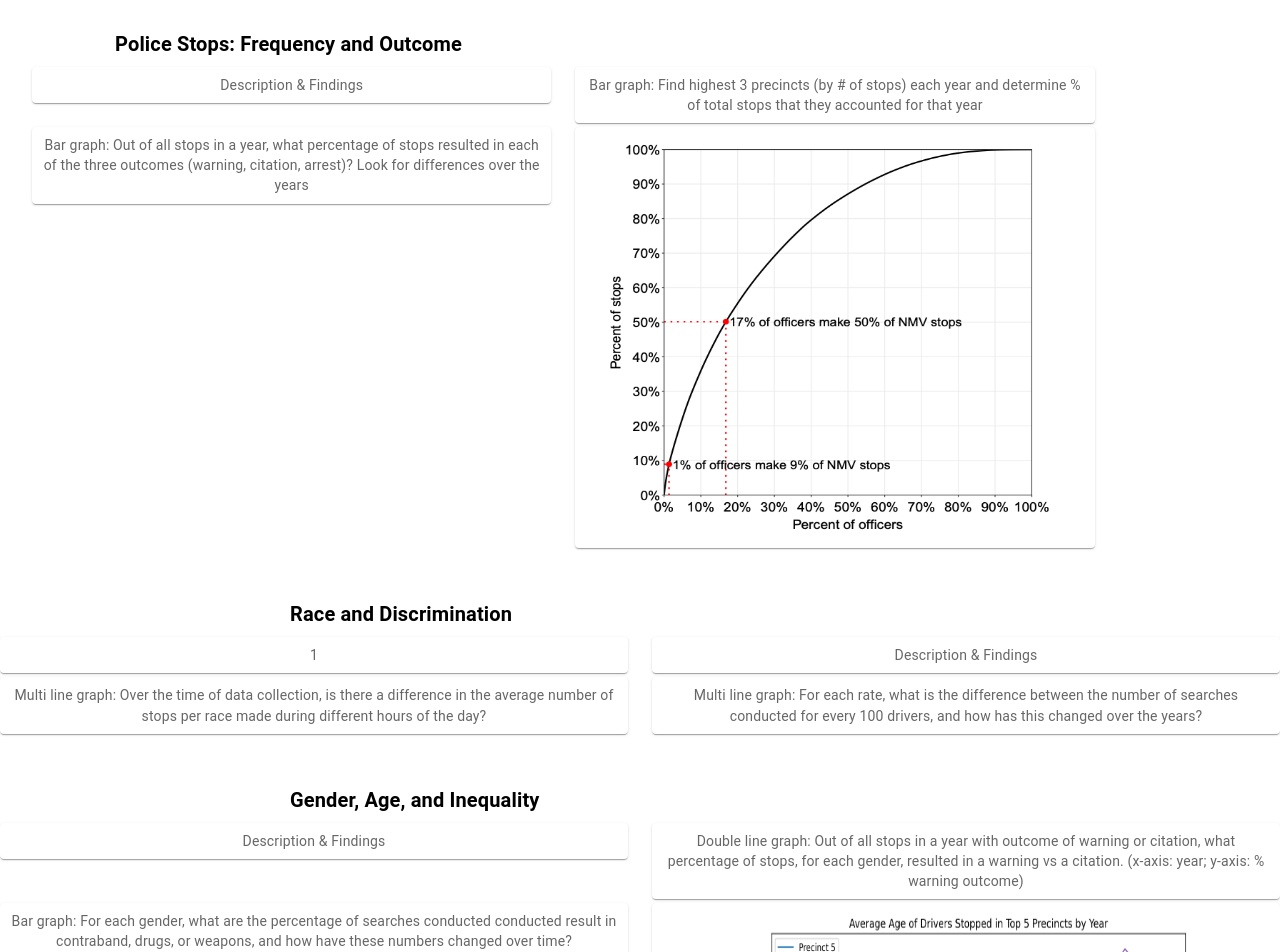
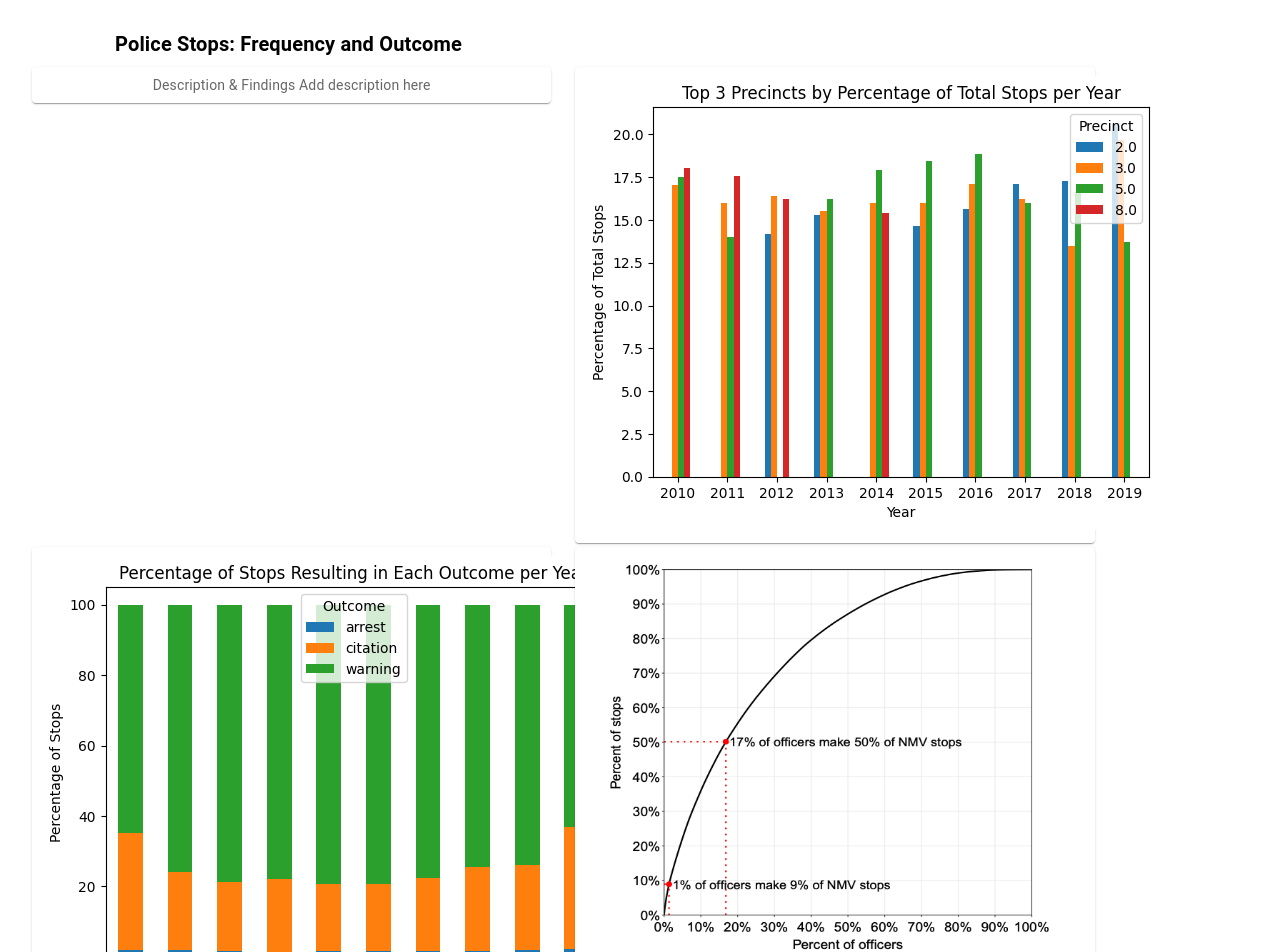
Before and after one commit to PRANETALLU/NashvilleCopStops, a React (Create React App) app in the folder my-app/: page /graphVisualization in a window 1280 px wide. Shown: the part 400-1352 px from the top of the page. Built offline with nearby package versions, Linux system fonts and the light colour scheme.

Commit message:
add graphs to graphVisualization page

```diff
--- a/my-app/src/pages/GraphVisualization.js
+++ b/my-app/src/pages/GraphVisualization.js
@@ -13,7 +13,7 @@ import averageAgeTopPrecinct from '../images/graphs/average_age_top_precincts.pn
 import cumulativePercentageOfOfficersVsStops from '../images/graphs/cumulative_percentage_of_officers_vs_stops_2012.png'
 import maleFemaleOutcomesOfStop from '../images/graphs/male_female_outcomes_of_stops.png'
 import percentageOfStopsByOutcome from '../images/graphs/percentage_of_stops_by_outcome_per_year.png'
-import percentageOfStopsByRace from '../images/graphs/search_contraband_gender_comparison.png'
+import searchContrabandGenderComparison from '../images/graphs/search_contraband_gender_comparison.png'
 import seachesPer100Drivers from '../images/graphs/searches_per_100_drivers.png'
 import topPrecinctsByPercentageOfStops from '../images/graphs/top_3_precincts_by_percentage_of_total_stops_per_year.png'
 
@@ -68,15 +68,14 @@ function GraphVisualization() {
                         <Item>
                             Description
                             &
-                        Findings</Item>
+                        Findings
+                        Add description here </Item>
                     </Grid>
                     <Grid item  md={5}>
-                        <Item>Bar graph:
-Find highest 3 precincts (by # of stops) each year and determine % of total stops that they accounted for that year</Item>
+                        <Item><img src = {topPrecinctsByPercentageOfStops} className = "" ></img></Item>
                     </Grid>
                     <Grid item  md={5}>
-                        <Item>Bar graph:
-Out of all stops in a year, what percentage of stops resulted in each of the three outcomes (warning, citation, arrest)? Look for differences over the years</Item>
+                        <Item><img src={percentageOfStopsByOutcome} className =""></img></Item>
                     </Grid>
                     <Grid item  md={5}>
                         <Item><img src={Graph1Nash} className = "graphImg"></img></Item>
@@ -110,8 +109,7 @@ Out of all stops in a year, what percentage of stops resulted in each of the thr
 Over the time of data collection, is there a difference in the average number of stops per race made during different hours of the day?</Item>
                     </Grid>
                     <Grid item xs={6}>
-                        <Item>Multi line graph:
-For each rate, what is the difference between the number of searches conducted for every 100 drivers, and how has this changed over the years?</Item>
+                        <Item><img src = {seachesPer100Drivers} className = ""></img></Item>
                     </Grid>
                 </Grid>
             </Box>
@@ -135,12 +133,10 @@ For each rate, what is the difference between the number of searches conducted f
                         Findings</Item>
                     </Grid>
                     <Grid item xs={6}>
-                        <Item>Double line graph:
-Out of all stops in a year with outcome of warning or citation, what percentage of stops, for each gender, resulted in a warning vs a citation. (x-axis: year; y-axis: % warning outcome)</Item>
+                        <Item><img src = {maleFemaleOutcomesOfStop} className = "graphImg" ></img></Item>
                     </Grid>
                     <Grid item xs={6}>
-                        <Item>Bar graph:
-For each gender, what are the percentage of searches conducted conducted result in contraband, drugs, or weapons, and how have these numbers changed over time?</Item>
+                        <Item><img src = {searchContrabandGenderComparison} className="graphImg"></img></Item>
                     </Grid>
                     <Grid item xs={6}>
                         <Item> <img src = {averageAgeTopPrecinct} className = "graphImg"></img></Item>
```
